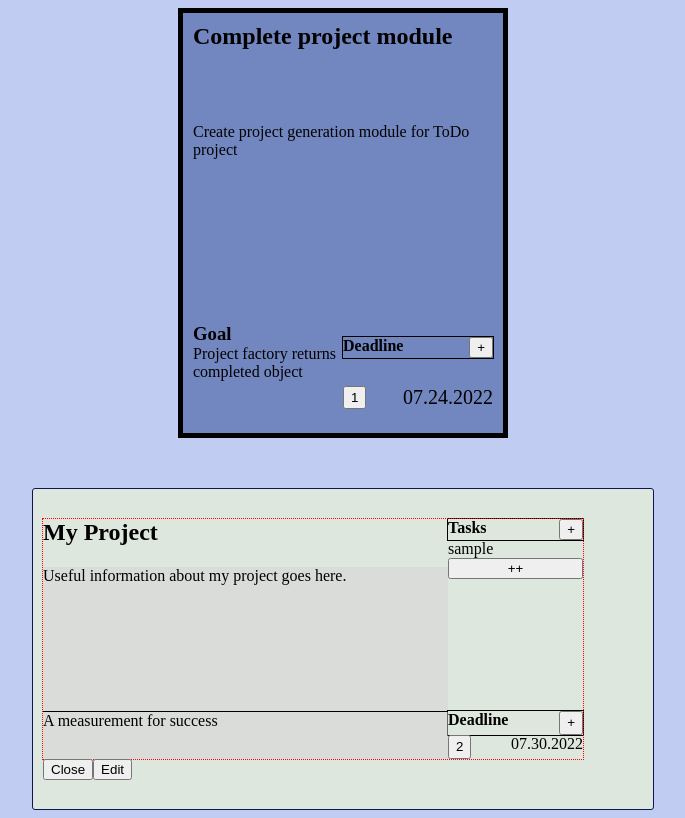
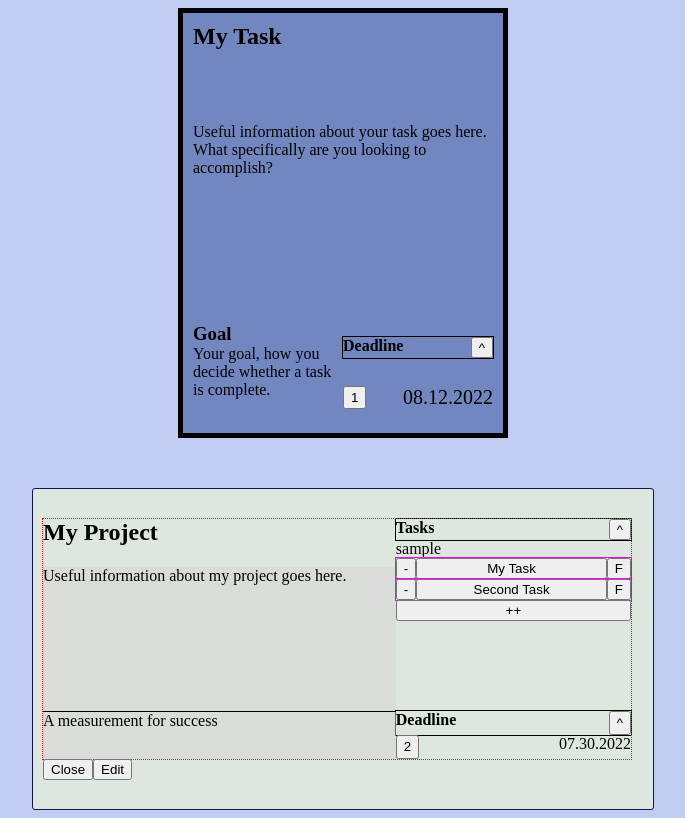
Before and after one commit to riverJD/todo, a website built with webpack: page dist/index.html in a window 1280 px wide. Shown: the whole page, without its empty margins (297-982 px from the left). Built offline with nearby package versions, Linux system fonts and the light colour scheme; a web font is replaced by a local one.

Commit message:
Integrate tasks and projects.  Remove tasks from project.

```diff
--- a/src/default-task.json
+++ b/src/default-task.json
@@ -1,6 +1,6 @@
 {"title": "My Task",
-"description": "Describe task here.",
-"priority": 2,
-"goal": "Create three projects.",
+"description": "Useful information about your task goes here.  What specifically are you looking to accomplish?  ",
+"priority": 1,
+"goal": "Your goal, how you decide whether a task is complete.",
 "deadline": "8/12/2022"
 }
--- a/src/example-task.json
+++ b/src/example-task.json
@@ -1,5 +1,5 @@
 {"title": "Complete project module",
-"description": "Create project generation module for ToDo project",
+"description": "Create project generation module for ToDo project.",
 "priority": 1,
 "goal": "Project factory returns completed object",
 "deadline": "7/24/2022"
--- a/src/index.js
+++ b/src/index.js
@@ -7,7 +7,7 @@ import { addProjectButton, createListeners, renderProject, renderTask } from './
 const destDate = ("7/25/2022");
 
 const test = Task("New ggTitle", destDate, 3, "Test Description");
-const test2 = Task("Seocnd Task", destDate, 1, "Nothin rly")
+const test2 = Task("Second Task", destDate, 1, "Nothin rly")
 //const restProject = Project("PROJECTO", destDate, 2, "Project Scription")
 const testProject = Project("Project Title", destDate, 2, "PROJECT DESCRIPTION")
 
@@ -31,10 +31,13 @@ renderTask(Task());
 
 
 const NEWPROJ = Project();
+console.log(NEWPROJ.content.getPriority())
+
+NEWPROJ.tasks.addTask(Task());
+NEWPROJ.tasks.addTask(test2);
 
 
-
-renderProject(Project());
+renderProject(NEWPROJ);
 
 
 
--- a/src/interface.js
+++ b/src/interface.js
@@ -2,6 +2,7 @@ import { format } from "date-fns";
 import { element, makeContainer, setAttributes } from "./utils";
 import defaultProject from "./default-project.json"
 import defaultTask from "./default-task.json";
+import { Task } from "./todo";
 
 
 // Interface for adding tasks and projects.
@@ -70,11 +71,15 @@ const renderProject = (projectObject) => {
     const tasks = () => {
         const tasks = makeContainer("Tasks");
         const addTask = element('input', {'type':'button', 'id': 'add-task-button', 'value': '++'})
-        addTask.addEventListener('click', (e) => createTask(e));
+
         const sample = element('div');
         sample.textContent = 'sample'
         tasks.appendChild(addTask)
+
+        // Attaches a new task to both the DOM element and Project Objects
+        addTask.addEventListener('click', (e, ) => createTask(e.target.parentNode, projectObject));
         tasks.insertBefore(sample, addTask);
+
         return tasks;
     }
     content.appendChild(tasks());
@@ -109,7 +114,9 @@ const renderProject = (projectObject) => {
 
 
     parent.appendChild(project);
-    createListeners();
+    createListeners(projectObject);
+    renderTaskList(projectObject);
+
 
 
 }
@@ -173,6 +180,97 @@ const renderTask = (task) => {
     content.appendChild(taskPopup());
 }
 
+//Project object
+const renderTaskList = (project) => {
+
+    const list = document.querySelector('.tasks-container')
+
+    const miniList = document.querySelectorAll('.mini-task');
+    miniList.forEach(mini => mini.remove())
+    console.log(project.tasks.getTaskList());
+
+    for (let task of project.tasks.getTaskList()){
+        console.log(task.getTitle());
+
+        const minitask = createMiniTask(project, task);
+        list.insertBefore(minitask, list.lastElementChild);
+
+    }
+
+
+
+}
+
+
+const createTask = (container, project) => {
+
+    const task = Task();
+    renderTask(task);
+    const taskList = (container)
+    taskList.insertBefore(createMiniTask(project, task), taskList.lastElementChild);
+
+    // Add to object
+    project.tasks.addTask(task);
+
+}
+
+// Creates a mini-task DOM element out of task object
+const createMiniTask = (project, task) => {
+
+    const minitask = element('div', {'class':'mini-task'})
+
+    console.log(task);
+    // Delete mini
+    const removeMini = element('input', {'type': 'button', 'class': 'mini-button mini-delete', 'value': '-'})
+    removeMini.addEventListener('click', () => deleteMini(project, task));
+    // Mark mini as complete
+    const finishMini = element('input', {'type': 'button', 'class': 'mini-button mini-finish', 'value': 'F'});
+    //Open Task in full view
+    const miniButton = element('input', {'type': 'button', 'class': 'mini-button', 'value': `${task.getTitle()}`});
+
+
+
+    miniButton.addEventListener('click', () => renderTask(task))
+    minitask.appendChild(removeMini);
+    minitask.appendChild(miniButton);
+    minitask.appendChild(finishMini)
+    let bgcolor = minitask.style.backgroundColor;
+    const title = element('h4', {'class': 'mini-task-title'})
+
+
+    switch (task.getPriority()){
+
+        case 1:
+             bgcolor = "red";
+            break;
+        case 2:
+            bgcolor = "yellow";
+            break;
+        case 3:
+            bgcolor = "green";
+            break;
+
+
+
+    }
+
+    minitask.appendChild(title);
+
+
+    return minitask;
+}
+
+const deleteMini = (project, task) => {
+
+    // Remove from tasklist
+    project.tasks.deleteTask(task);
+
+    // Refresh task list
+    renderTaskList(project);
+
+
+}
+
 const getProjectFromUser = () => {
 
 
@@ -180,20 +278,32 @@ const getProjectFromUser = () => {
 
 
 // Buttons and Listeners
-const createListeners = () => {
+const createListeners = (project) => {
 
     // Create listeners for buttons
     const edit = document.querySelector('#edit-project');
-    console.log(edit)
+    console.log(project.content.getPriority())
     const close = document.querySelector('#close-project');
-
+    close.addEventListener('click', () => closeProject());
     // Content button (expand content)
     const tasks = document.querySelector('#tasks-button');
 
     const deadline = document.querySelector('#deadline-button');
-    const priority = document.querySelector('.priority-button');
+    const priority = document.querySelector('.priority-button.project-item');
+    priority.addEventListener('click', (e) => {
 
-    close.addEventListener('click', () => closeProject());
+        const currentPriority = project.content.getPriority();
+        console.log(currentPriority);
+
+        console.log('tf')
+        const updatedPriority = ((currentPriority) % 3) + 1;
+        project.content.setPriority(updatedPriority);
+        e.target.value = updatedPriority;
+
+
+    })
+
+
 
 
 }
--- a/src/project.js
+++ b/src/project.js
@@ -26,6 +26,7 @@ const Project = (title = defaultProject.title, deadline = defaultProject.deadlin
     // task module
     const tasks = (() => {
 
+        console.log(priority)
         const addTask = (task) => {
             _taskList.push(task)
         }
--- a/src/style.css
+++ b/src/style.css
@@ -110,7 +110,7 @@ h1,h2,h3,h4,h5,p, ul, li{
 
 .project{
     height: 300px;
-    width: min(600px, 90%);
+    width: min(600px, 98%);
     min-width: 300px;
 
 
@@ -132,11 +132,11 @@ h1,h2,h3,h4,h5,p, ul, li{
 .project-content{
     outline: 1px dotted red;
     height: 80%;
-    width: 90%;
+    width: 98%;
 
     display: grid;
 
-    grid-template-columns: 3fr 1fr;
+    grid-template-columns: 3fr 2fr;
     grid-template-rows: repeat(5, 1fr);
 
     grid-template-areas:
@@ -208,9 +208,23 @@ h1,h2,h3,h4,h5,p, ul, li{
     grid-area: tasks;
 }
 
+.mini-task{
 
+    display: flex;
+    outline: 1px solid magenta;
 
+}
 
+.mini-button{
+    flex: 1;
+
+}
+
+.mini-finish, .mini-delete{
+    flex: 0;
+    width: 2rem;
+    text-align: center;
+}
 
 
 .task-card{
--- a/src/todo.js
+++ b/src/todo.js
@@ -3,8 +3,8 @@
 // Helper functions located in utils file
 import { isThisSecond, isEqual, formatDistance, formatISO, format } from 'date-fns';
 import { setAttributes, createElement as element } from './utils.js';
-//import task from "./default-task.json";
-import task from "./example-task.json";
+import task from "./default-task.json";
+//import task from "./example-task.json";
 // Constants
 
 // Factory to create a ToDo object
--- a/src/utils.js
+++ b/src/utils.js
@@ -58,11 +58,10 @@ const makeContainer = (name) => {
 
 
     const container = createElement('div', {'class': `${name.toLowerCase()}-container`})
-
     // Title and Button
     const titleContainer = createElement('div', {'class': "title-container", 'id': `${name.toLowerCase()}-title-container`});
     const title = createElement('h4', {'class': `${name.toLowerCase()}-header`});
-    const titleButton = createElement('input', {'type': 'button', 'id': `${name.toLowerCase()}-button`, 'class': 'container-button expand-content-btn', 'value': '+'}, );
+    const titleButton = createElement('input', {'type': 'button', 'id': `${name.toLowerCase()}-button`, 'class': 'container-button expand-content-btn', 'value': '^'}, );
     titleContainer.appendChild(title);
     titleContainer.appendChild(titleButton);
 
```
Also changed, not shown: dist/main.js.
